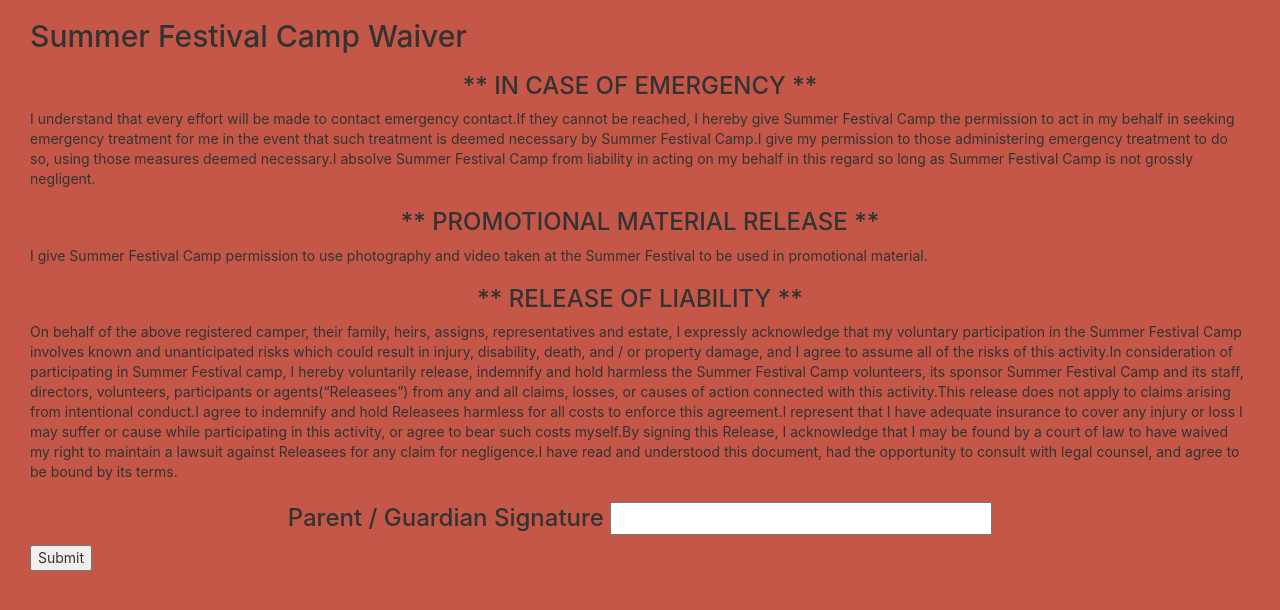
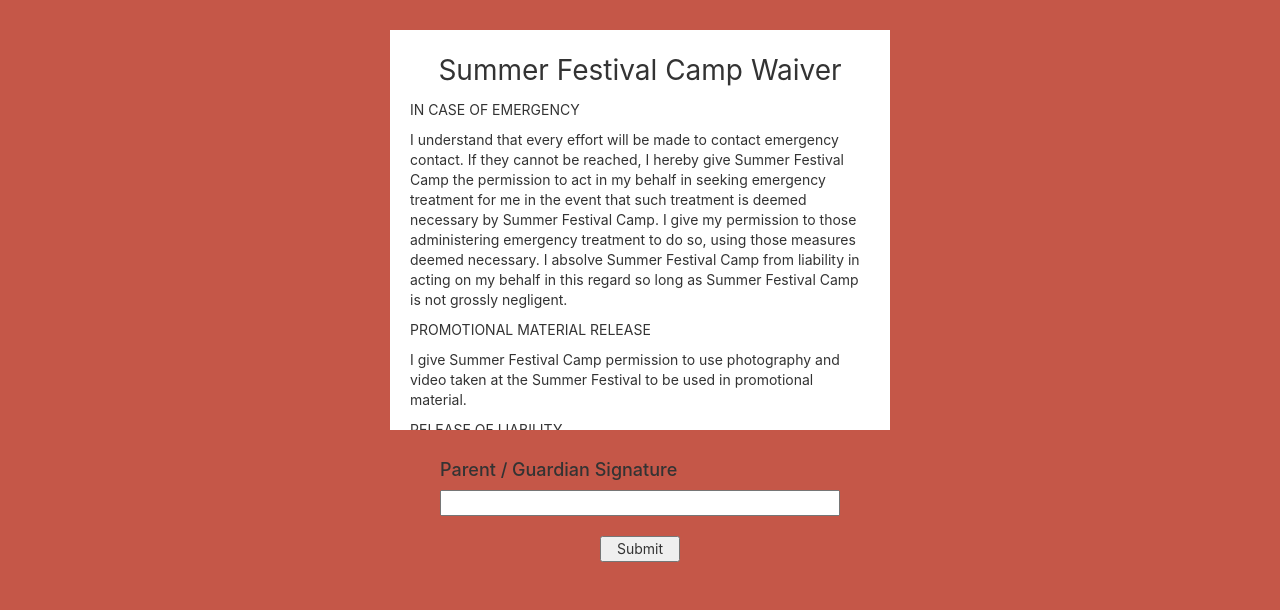
Before and after one commit to dvinitsky/summer-fest-registration, a React (Create React App) app in the folder client/: page /waiver in a window 1280 px wide. Shown: the top 610 px of the page. Built offline with nearby package versions, Linux system fonts and the light colour scheme.

Commit message:
update waiver

```diff
--- /dev/null
+++ b/client/src/components/Waiver.css
@@ -0,0 +1,32 @@
+.waiver {
+  margin: 30px 0 20px;
+  padding: 20px;
+  height: 400px;
+  width: 500px;
+  overflow-y: auto;
+  background-color:white;
+}
+
+.waiver-title {
+  text-align: center;
+  font-size: 28px;
+}
+
+.waiver-container {
+  display: flex;
+  flex-direction: column;
+  align-items: center;
+}
+
+.submit-button {
+  width: 80px;
+  margin-top: 20px;
+}
+
+.signature-container {
+  width: 400px;
+}
+
+.signature-input {
+  width: 400px;
+}
--- a/client/src/components/Waiver.js
+++ b/client/src/components/Waiver.js
@@ -1,6 +1,7 @@
 import React from 'react';
 import queryString from 'query-string';
 import { submitWaiver } from '../services/camper-service';
+import './Waiver.css';
 
 class Waiver extends React.Component {
   constructor() {
@@ -33,24 +34,29 @@ class Waiver extends React.Component {
       return <div>Thank you!</div>;
     }
     return (
-      <div>
-        <h2>Summer Festival Camp Waiver </h2>
-        <h3>** IN CASE OF EMERGENCY **</h3>
-        <p>
-          I understand that every effort will be made to contact emergency contact.If they cannot be reached, I hereby give Summer Festival Camp the permission to act in my behalf in seeking emergency treatment for me in the event that such treatment is deemed necessary by Summer Festival Camp.I give my permission to those administering emergency treatment to do so, using those measures deemed necessary.I absolve Summer Festival Camp from liability in acting on my behalf in this regard so long as Summer Festival Camp is not grossly negligent.
+      <div className="waiver-container">
+        <div className="waiver">
+          <p className="waiver-title">Summer Festival Camp Waiver </p>
+          <p>IN CASE OF EMERGENCY</p>
+          <p>
+            I understand that every effort will be made to contact emergency contact. If they cannot be reached, I hereby give Summer Festival Camp the permission to act in my behalf in seeking emergency treatment for me in the event that such treatment is deemed necessary by Summer Festival Camp. I give my permission to those administering emergency treatment to do so, using those measures deemed necessary. I absolve Summer Festival Camp from liability in acting on my behalf in this regard so long as Summer Festival Camp is not grossly negligent.
         </p>
-        <h3>** PROMOTIONAL MATERIAL RELEASE ** </h3>
-        <p>
-          I give Summer Festival Camp permission to use photography and video taken at the Summer Festival to be used in promotional material.
+          <p>PROMOTIONAL MATERIAL RELEASE</p>
+          <p>
+            I give Summer Festival Camp permission to use photography and video taken at the Summer Festival to be used in promotional material.
         </p>
-        <h3>** RELEASE OF LIABILITY **</h3>
-        <p>
-          On behalf of the above registered camper, their family, heirs, assigns, representatives and estate, I expressly acknowledge that my voluntary participation in the Summer Festival Camp involves known and unanticipated risks which could result in injury, disability, death, and / or property damage, and I agree to assume all of the risks of this activity.In consideration of participating in Summer Festival camp, I hereby voluntarily release, indemnify and hold harmless the Summer Festival Camp volunteers, its sponsor Summer Festival Camp and its staff, directors, volunteers, participants or agents(“Releasees”) from any and all claims, losses, or causes of action connected with this activity.This release does not apply to claims arising from intentional conduct.I agree to indemnify and hold Releasees harmless for all costs to enforce this agreement.I represent that I have adequate insurance to cover any injury or loss I may suffer or cause while participating in this activity, or agree to bear such costs myself.By signing this Release, I acknowledge that I may be found by a court of law to have waived my right to maintain a lawsuit against Releasees for any claim for negligence.I have read and understood this document, had the opportunity to consult with legal counsel, and agree to be bound by its terms.
+          <p>RELEASE OF LIABILITY</p>
+          <p>
+            On behalf of the above registered camper, their family, heirs, assigns, representatives and estate, I expressly acknowledge that my voluntary participation in the Summer Festival Camp involves known and unanticipated risks which could result in injury, disability, death, and / or property damage, and I agree to assume all of the risks of this activity. In consideration of participating in Summer Festival camp, I hereby voluntarily release, indemnify and hold harmless the Summer Festival Camp volunteers, its sponsor Summer Festival Camp and its staff, directors, volunteers, participants or agents(“Releasees”) from any and all claims, losses, or causes of action connected with this activity.This release does not apply to claims arising from intentional conduct. I agree to indemnify and hold Releasees harmless for all costs to enforce this agreement. I represent that I have adequate insurance to cover any injury or loss I may suffer or cause while participating in this activity, or agree to bear such costs myself. By signing this Release, I acknowledge that I may be found by a court of law to have waived my right to maintain a lawsuit against Releasees for any claim for negligence. I have read and understood this document, had the opportunity to consult with legal counsel, and agree to be bound by its terms.
         </p>
-        <h3>
-          Parent / Guardian Signature <input/>
-        </h3>
-        <button onClick={this.submit}>Submit</button>
+        </div>
+        <div className="signature-container">
+          <h4 className="parent-signature">
+            Parent / Guardian Signature
+          </h4>
+          <input className="signature-input" />
+        </div>
+        <button className="submit-button" onClick={this.submit}>Submit</button>
       </div>
     );
   }
```
